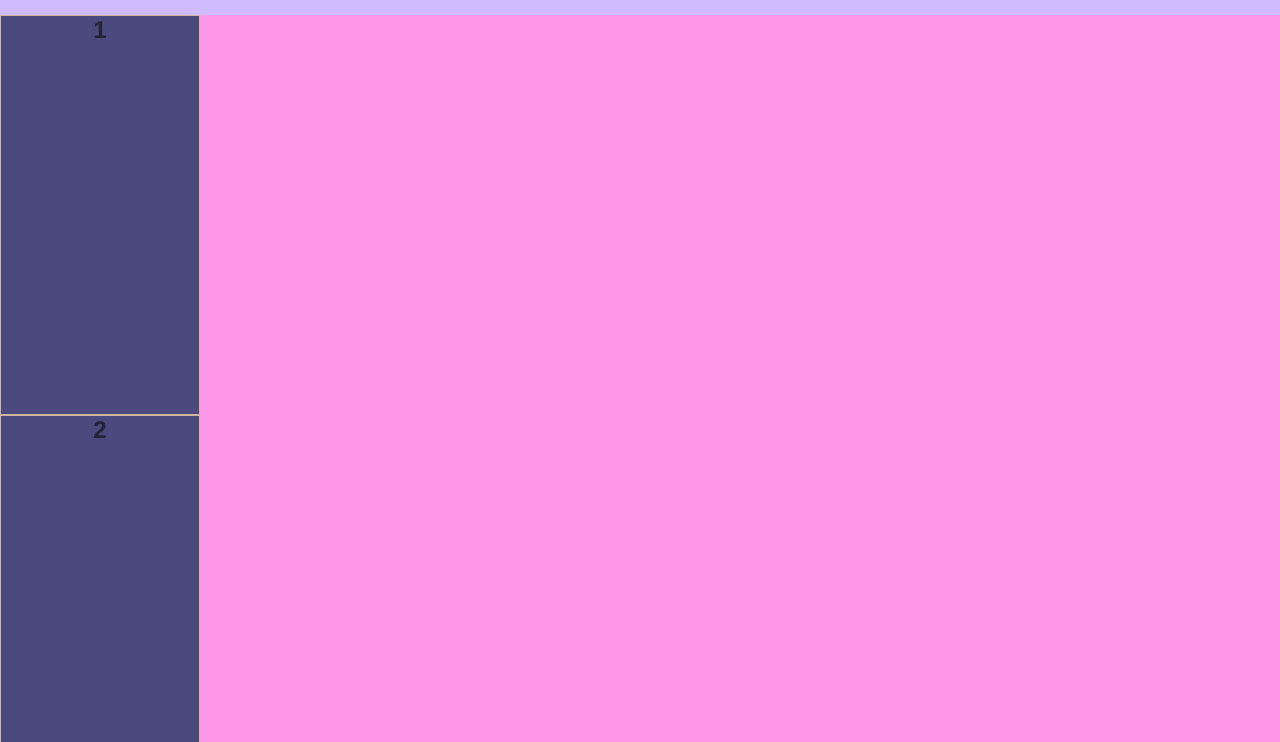
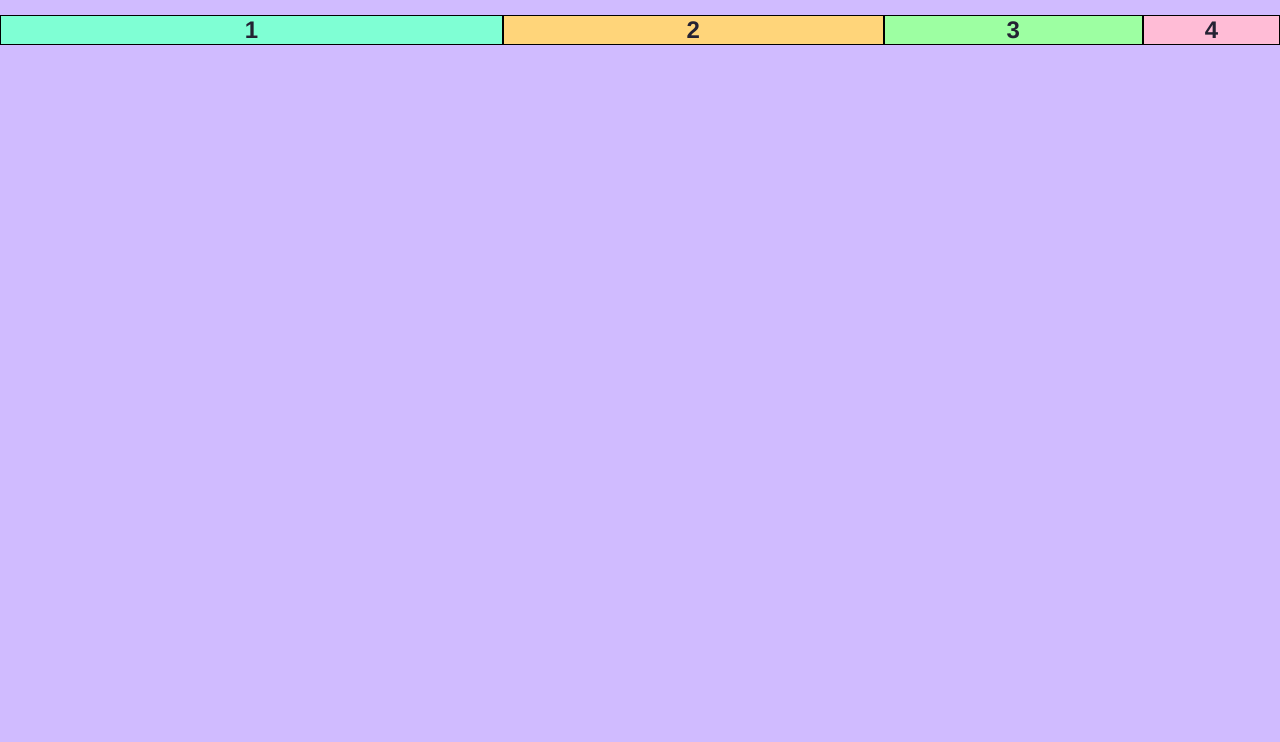
Before and after one commit to Gjbfxta/flexbox, a plain HTML site: page index.html in a window 1280 px wide. Shown: the part 58-800 px from the top of the page. Drawn offline with Linux system fonts and the light colour scheme.

Commit message:
se trabajo flex-grow

```diff
--- a/index.html
+++ b/index.html
@@ -10,10 +10,10 @@
     <p>dchdfchjfhcjhf</p>
     <br>
  <div class="container">
-     <div class="item">1</div>
-     <div class="item">2</div>
-     <div class="item">3</div>
-     <div class="item">4</div>
+     <div class="item max">1</div>
+     <div class="item toby">2</div>
+     <div class="item change">3</div>
+     <div class="item tuna">4</div>
  </div>
 </body>
 </html>
--- a/style.css
+++ b/style.css
@@ -15,27 +15,47 @@ body {
 .container {
     background-color: rgb(255, 152, 233);
     display: flex;
-    flex-direction: row;
-    flex-direction: column;/*  cambia de direccipn el eje primcipal */
+
 }
 
 /* Propiedades de flexbox para los items
 
-   Flex- basis Tamño del main-sixe del elemnto. Es como width ancho base del elemeto.
+    Flex- grow -> Esta propiedad ajusta el factor del cresimiento de los lementos en funcion del espacio disponible. El valor por default es 'auto'.
 
-    cuado flex diection tiene un valor row| row-reverse -> flex bassis= ancho
-    cuado flex diection tiene un valor column| column-reverse -> flex bassis= alta
-    Flex-basis es rrelativa al espaccio disponible de contenedor .sino hay espacio sufiente los eleemntos no creceran mas alla.
-    si tengo flex basis declarado el width no funciona.
+    Esta porpiedad recibe valores numerico: 1,2,3...
+    El numero que coloquemos es el valor que crecerá
+
 
 */
 .item {
-    flex-basis: 400px;
-    height: 500px;
-    width: 200px;
+
+    flex-grow: auto;
+    /* valor por default */
+    flex-grow: 1;
+    /*  Va hacer que todos los items crescan con el mimo factor */
     background-color: rgb(74, 74, 126);
     text-align: center;
     font-size: 24px;
     font-weight: bold;
-    border: 1px solid rgb(209, 180, 160);
+    border: 1px solid rgb(0, 0, 0);
 }
+
+.tuna {
+    flex-grow: 1;
+    background-color: rgb(255, 188, 214);
+}
+
+.change {
+    flex-grow: 2; /* el item con etsa clse, crececon un factor de 2 */
+    background-color: rgb(157, 255, 162);
+}
+
+.toby {
+    flex-grow: 3;
+    background-color: rgb(255, 213, 122);
+}
+
+.max {
+    flex-grow: 4;
+    background-color: aquamarine;
+}
```
